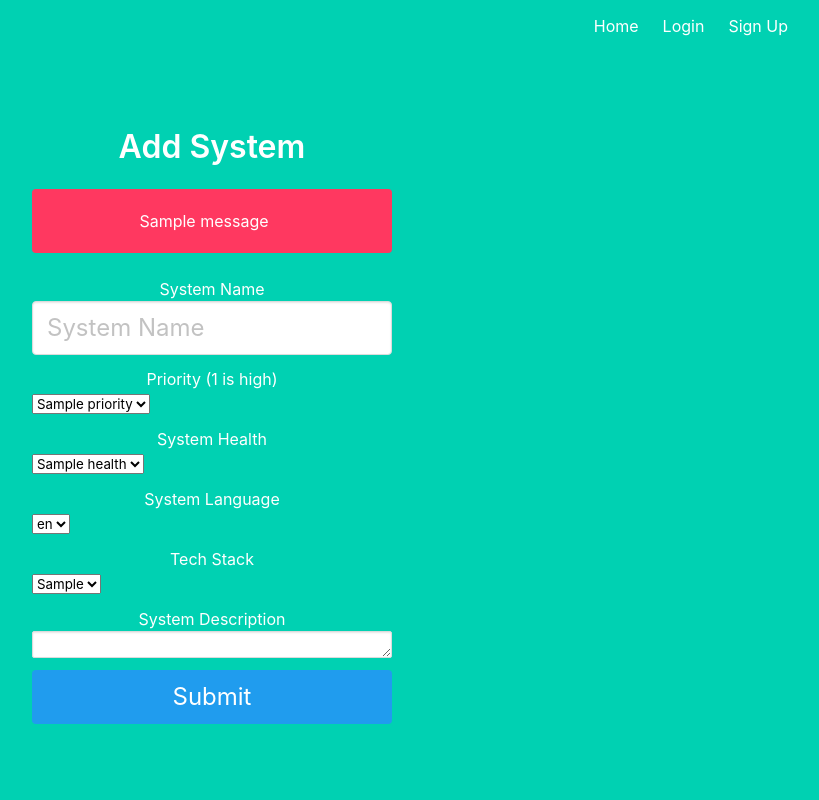
After one commit to nmozzer/funky_friday_web_app, a Flask app: template project/templates/create_system.html in a window 1280 px wide. The commit adds this page. Shown: the whole page, without its empty margins (428-1247 px from the left). Run offline with Flask 2, Linux system fonts and the light colour scheme; the template is opened without the code that fills it: most values are stand-ins (such as "Sample title", 1, 10 or a date in 2020); one stand-in notice (Sample message) is shown; parts of the project's set-up code (start-up, migrations or seed data) failed here and were passed over.

Commit message:
Add system controller

```diff
--- a/project/__init__.py
+++ b/project/__init__.py
@@ -7,28 +7,31 @@ app = Flask(__name__)
 
 app.config['SECRET_KEY'] = 'secret-key-goes-here'
 app.config['SQLALCHEMY_DATABASE_URI'] = 'postgresql://nicksjm:postgres@localhost:5432/funky_friday'
+app.config['SQLALCHEMY_TRACK_MODIFICATIONS'] = False
 
 # init SQLAlchemy so we can use it later in our models
 db = SQLAlchemy(app)
 migrate = Migrate(app, db)
 db.init_app(app)
-db.create_all()
 
 login_manager = LoginManager()
 login_manager.login_view = 'auth.login'
 login_manager.init_app(app)
 
-from .models import User
+from .models import User, System, Improvement
 
 @login_manager.user_loader
 def load_user(user_id):
-    # since the user_id is just the primary key of our user table, use it in the query for the user
     return User.query.get(int(user_id))
 
-# blueprint for auth routes in our app
-from .auth import auth as auth_blueprint
+from .controllers.auth import auth as auth_blueprint
 app.register_blueprint(auth_blueprint)
 
-# blueprint for non-auth parts of app
-from .main import main as main_blueprint
+from .controllers.system import system as system_blueprint
+app.register_blueprint(system_blueprint)
+
+from .controllers.main import main as main_blueprint
 app.register_blueprint(main_blueprint)
+
+
+db.create_all()
--- a/project/main.py
+++ b/project/controllers/main.py
@@ -1,5 +1,6 @@
 from flask import Blueprint, render_template, redirect, url_for
 from flask_login import login_required, current_user
+
 
 main = Blueprint('main', __name__)
 
@@ -10,7 +11,6 @@ def index():
 
     return render_template('index.html')
 
-
 @main.route('/profile')
 @login_required
 def profile():
--- /dev/null
+++ b/project/templates/create_system.html
@@ -0,0 +1,65 @@
+{% extends "base.html" %} {% block content %}
+<div class="column is-4 is-offset-4">
+    <h3 class="title">Add System</h3>
+    {% with messages = get_flashed_messages() %} {% if messages %}
+    <div class="notification is-danger">{{ messages[0] }}</div>
+    {% endif %} {% endwith %}
+    <form method="POST" action="/create_system">
+        <label>System Name</label>
+        <div class="field">
+            <div class="control">
+                <input class="input is-large" type="text" name="name" placeholder="System Name" />
+            </div>
+        </div>
+        <label>Priority (1 is high)</label>
+        <div class="field">
+            <div class="control">
+                <select name="priority">
+                    {% for priority in priorities%}
+                    <option value="{{ priority }}" selected>{{ priority }}</option>
+                    {% endfor %}
+                </select>
+            </div>
+        </div>
+        <label>System Health</label>
+        <div class="field">
+            <div class="control">
+                <select name="system_health">
+                    {% for health in system_health%}
+                    <option value="{{ health }}" selected>{{ health }}</option>
+                    {% endfor %}
+                </select>
+            </div>
+        </div>
+        <label>System Language</label>
+        <div class="field">
+            <div class="control">
+                <select name="language">
+                    {% for language in languages%}
+                    <option value="{{ language }}" selected>{{ language }}</option>
+                    {% endfor %}
+                </select>
+            </div>
+        </div>
+        <label>Tech Stack</label>
+        <div class="field">
+            <div class="control">
+                <select name="tech_stack">
+                    {% for tech_stack in tech_stacks%}
+                    <option value="{{ tech_stack }}" selected>{{ tech_stack }}</option>
+                    {% endfor %}
+                </select>
+            </div>
+        </div>
+        <label>System Description</label>
+        <div class="field">
+            <div class="control">
+                <textarea class="input is-small" type="password" name="description" placeholder="Description of System">
+                </textarea>
+            </div>
+        </div>
+
+        <button class="button is-block is-info is-large is-fullwidth">Submit</button>
+    </form>
+</div>
+{% endblock %}
--- a/project/templates/index.html
+++ b/project/templates/index.html
@@ -1,4 +1,4 @@
 {% extends "base.html" %} {% block content %}
-<h1 class="title">Flask Login Example</h1>
-<h2 class="subtitle">Easy authentication and authorization in Flask.</h2>
+
+<div class="notification is-danger">{{ messages[0] }}. View <a href="{{ url_for('system.system') }}">Systems</a>.</div>
 {% endblock %}
```
Also changed, not shown: project/controllers/auth.py (renamed from project/auth.py, +10 -10 lines), project/controllers/system.py (added, +58 -0 lines), project/models.py (+26 -8 lines), project/templates/systems.html (added, +9 -0 lines).
